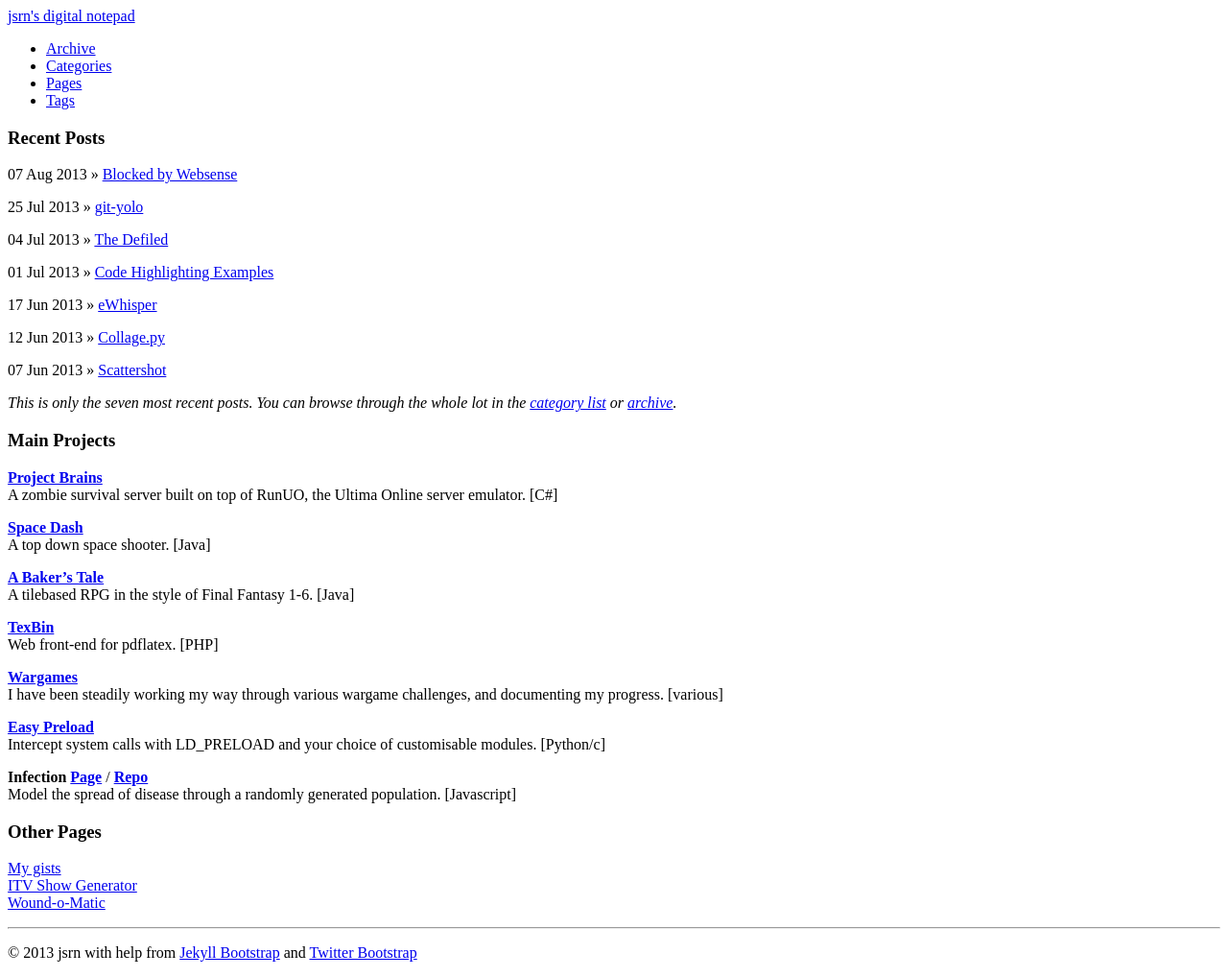
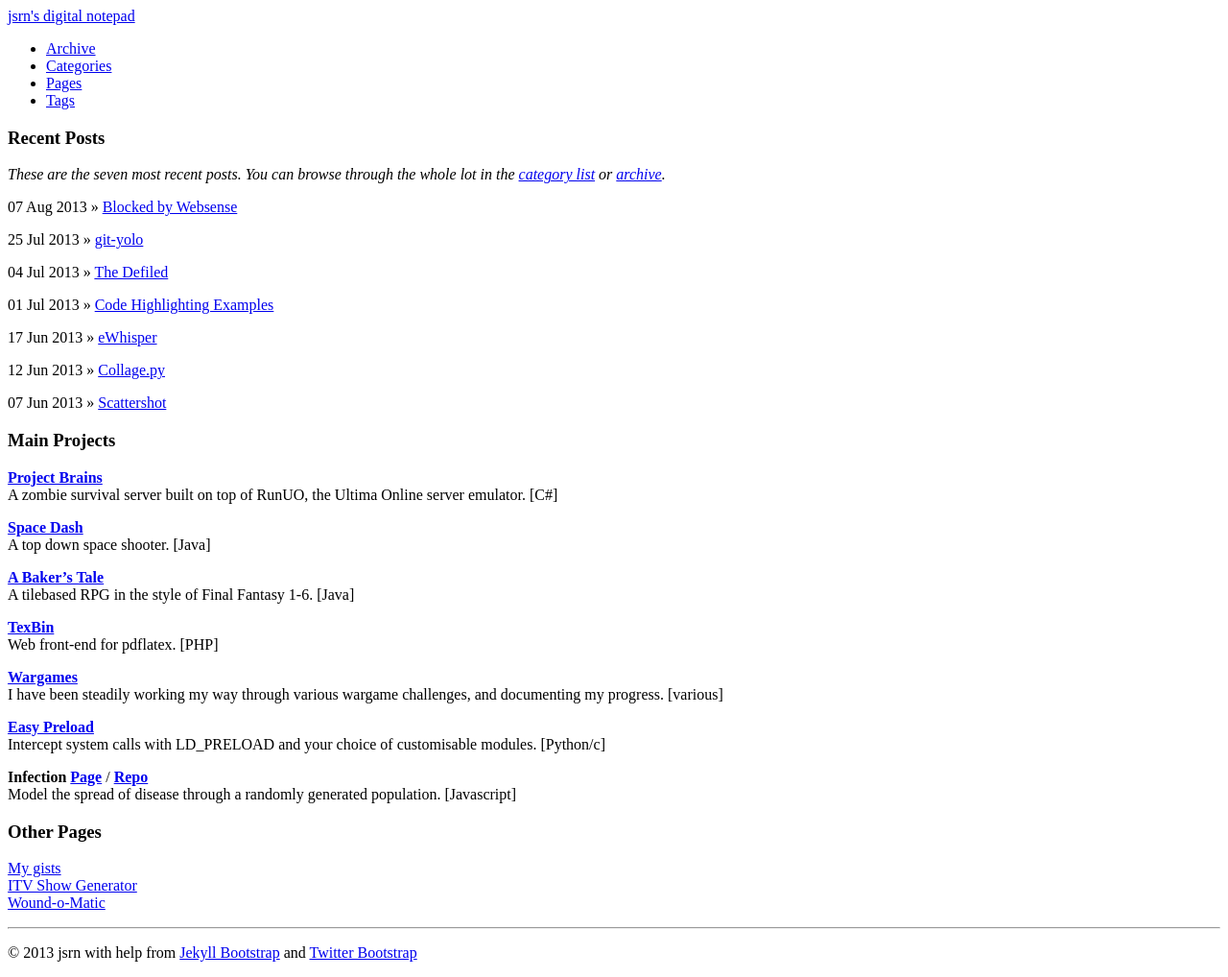
Before and after one commit to nineworldsbooks/nineworldsbooks.github.io, a Jekyll site: the page built from index.md, in a window 1280 px wide. Shown: the whole page at 96% size. Built offline with Jekyll 4.4.1, drawn with Linux system fonts in a browser that asks for light colours.

Commit message:
Move and reword

```diff
--- a/index.md
+++ b/index.md
@@ -5,11 +5,11 @@ layout: page
 
 ### Recent Posts
 
+*These are the seven most recent posts. You can browse through the whole lot in the <a href="{{ BASE_PATH }}categories.html">category list</a> or <a href="{{ BASE_PATH }}archive.html">archive</a>.*
+
 {% for post in site.posts limit: 7 %}
   {{ post.date | date_to_string }} >> [{{post.title}}]({{ BASE_PATH }}{{ post.url }})
 {% endfor %}
-
-*This is only the seven most recent posts. You can browse through the whole lot in the <a href="{{ BASE_PATH }}categories.html">category list</a> or <a href="{{ BASE_PATH }}archive.html">archive</a>.*
 
 ### Main Projects
 
```
